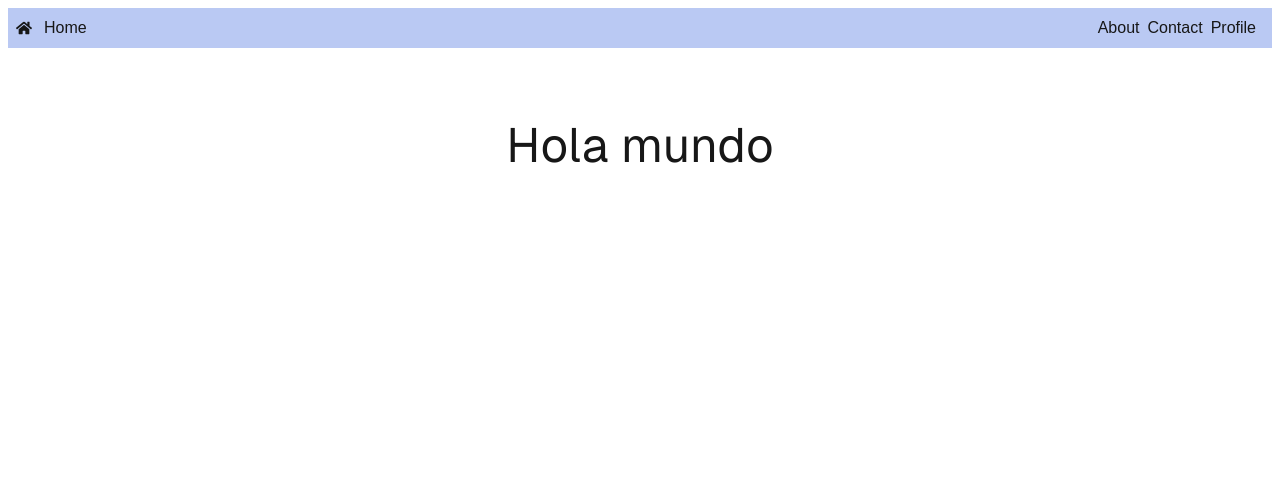
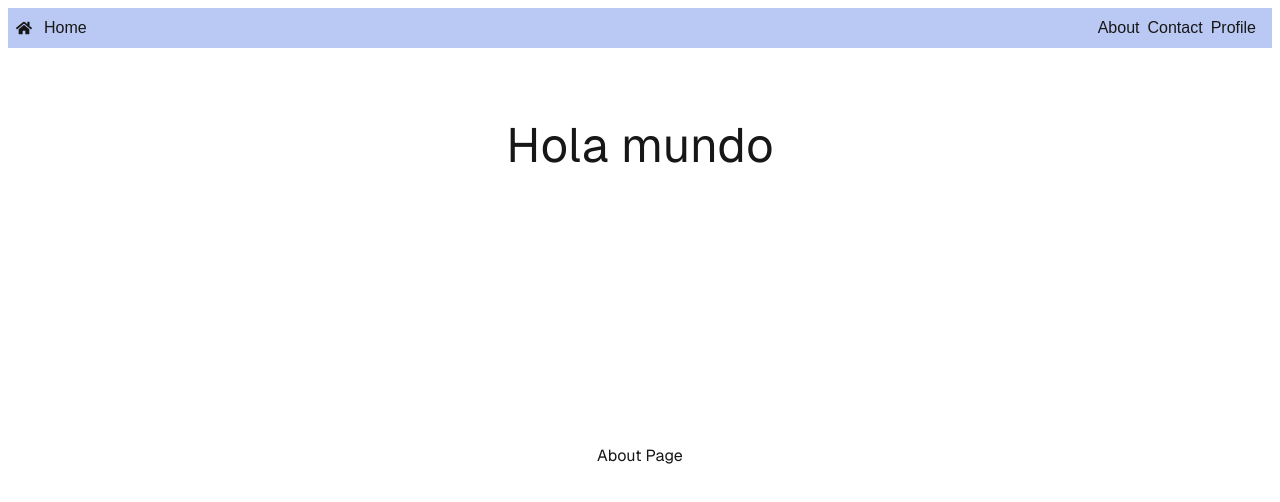
Before and after one commit to juan-arango35/Next-inicios, a Next.js app: page / in a window 1280 px wide. Shown: the top 502 px of the page. Built offline with nearby package versions, Linux system fonts and the light colour scheme.

Commit message:
agrega page principal

```diff
--- a/app/page.tsx
+++ b/app/page.tsx
@@ -1,9 +1,10 @@
-import Image from "next/image";
+import Link from "next/link";
 
 export default function HomePage() {
   return (
     <div className="grid grid-rows-[20px_1fr_20px] items-center justify-items-center min-h-screen p-8 pb-20 gap-16 sm:p-20 font-[family-name:var(--font-geist-sans)]">
-     <h1 className="text-5xl">Hola mundo</h1>
+      <h1 className="text-5xl">Hola mundo</h1>
+      <Link href={"/about"}>About Page</Link>
     </div>
   );
 }
```
